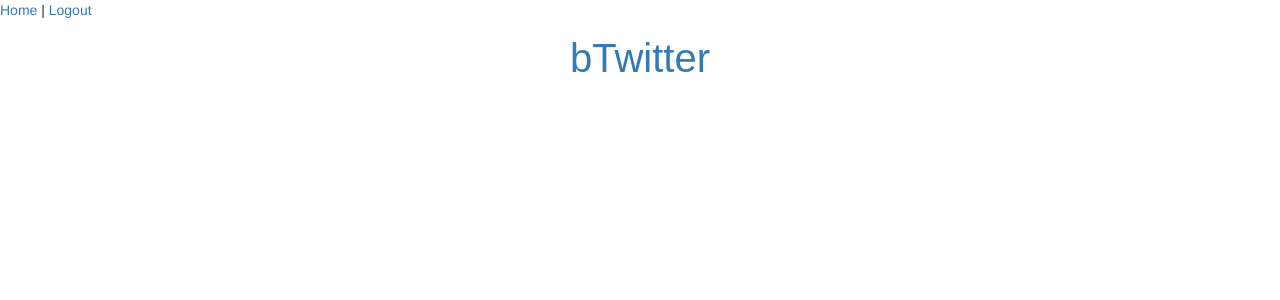
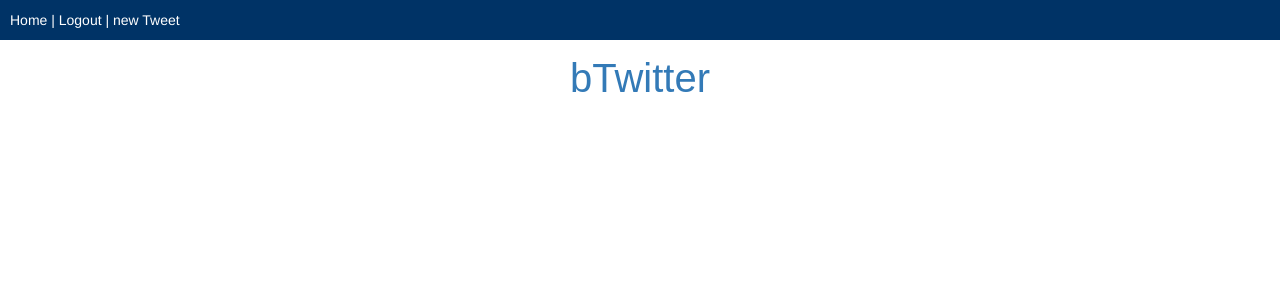
Before and after one commit to Savaw/btwitter, a Django app: page / in a window 1280 px wide. Shown: the top 300 px of the page. Run offline with Django 3.2, Linux system fonts and the light colour scheme; the visitor is signed in with stand-in values (Sample User, id 1); data that the repository does not hold is empty; some libraries are stand-ins or nearby versions; some web fonts are replaced.

Commit message:
new Tweet

```diff
--- a/twitter/static/css/twitter.css
+++ b/twitter/static/css/twitter.css
@@ -34,3 +34,17 @@
 .a-parent-tweet{
     padding-left: 20px;
 }
+
+.nav-bar{
+    padding: 10px;
+    background-color: #003366;
+    color: white;
+}
+
+.nav-bar a{
+    color: white;
+}
+
+.nav-bar a:hover{
+    color: #79aec8;
+}
--- a/twitter/templates/twitter/base.html
+++ b/twitter/templates/twitter/base.html
@@ -11,27 +11,22 @@
 </head>
 <body>
 
+        <div class="nav-bar">
             <a href="/"> Home </a>
             {% if user.is_authenticated %}
                 | <a href="/logout/"> Logout </a>
+                | <a href="/new/"> new Tweet </a>
             {% else %}
                 | <a href="/login/"> Login </a>
                 | <a href="/signup/"> Sign Up </a>
             {% endif %}
+        </div>
 
         <div class="page-header2">
         <a href="/">bTwitter</a>
 
     </div>
-{##}
-{#        {%  if messages %}#}
-{#            {% for message in messages %}#}
-{#                <script>#}
-{#              todo#}
-{#                   </script>#}
-{#            {% endfor %}#}
-{#        {%  endif %}#}
-{##}
+
 
     <div class="page-body">
        <div class="row justify-content-md-center">
--- a/twitter/templates/twitter/tweet_list.html
+++ b/twitter/templates/twitter/tweet_list.html
@@ -16,6 +16,6 @@
                     {% endif %}
 
                 </div>
-                <br>
+
         {% endfor %}
 {% endblock %}
--- a/twitter/urls.py
+++ b/twitter/urls.py
@@ -6,5 +6,6 @@ urlpatterns = [
     path('signup/', views.signup, name='signup'),
     path('login/', views.login_request, name='login'),
     path('logout/', views.logout_request, name='login'),
+    path('new/', views.new_tweet, name='new_tweet'),
 
 ]
--- a/twitter/views.py
+++ b/twitter/views.py
@@ -4,10 +4,27 @@ from django.utils import timezone
 from django.contrib.auth import login, authenticate, logout
 from django.contrib.auth.forms import UserCreationForm, AuthenticationForm
 from django.contrib import messages
+from .forms import TweetForm
+
 
 def tweet_list(request):
     tweets = Tweet.objects.filter(published_date__lte=timezone.now()).order_by('-published_date')
     return render(request, 'twitter/tweet_list.html', {'tweets': tweets})
+
+
+def new_tweet(request):
+    if request.method == 'POST':
+        form = TweetForm(request.POST)
+        if form.is_valid():
+            if request.user.is_authenticated:
+                tweet = form.save(commit=False)
+                tweet.author = request.user
+                tweet.published_date = timezone.now()
+                tweet.save()
+                return redirect('tweet_list')
+    else:
+        form = TweetForm()
+    return render(request, 'twitter/new_tweet.html', {'form': form})
 
 
 def signup(request):
```
Also changed, not shown: twitter/forms.py (added, +9 -0 lines), twitter/templates/twitter/home.html (added, +14 -0 lines), twitter/templates/twitter/new_tweet.html (added, +13 -0 lines). Lines whose indentation alone changed are shown as unchanged.
